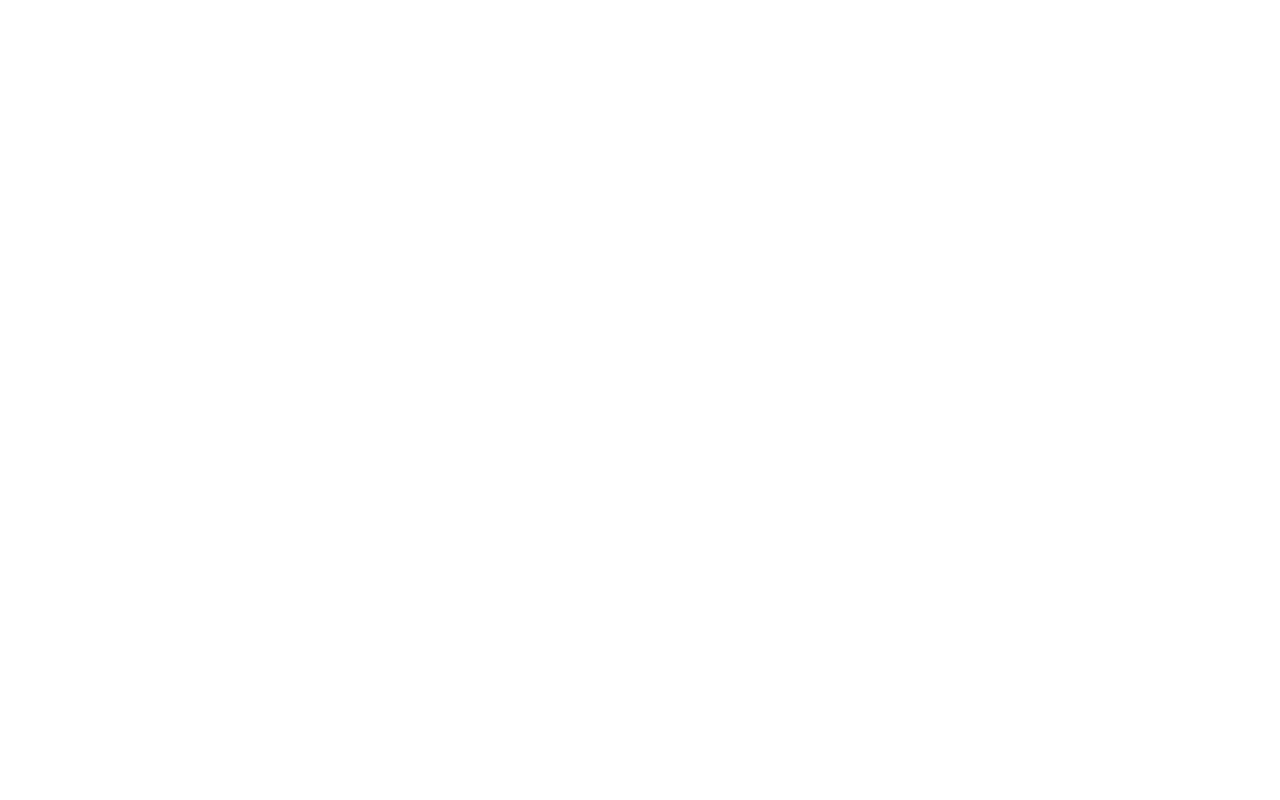
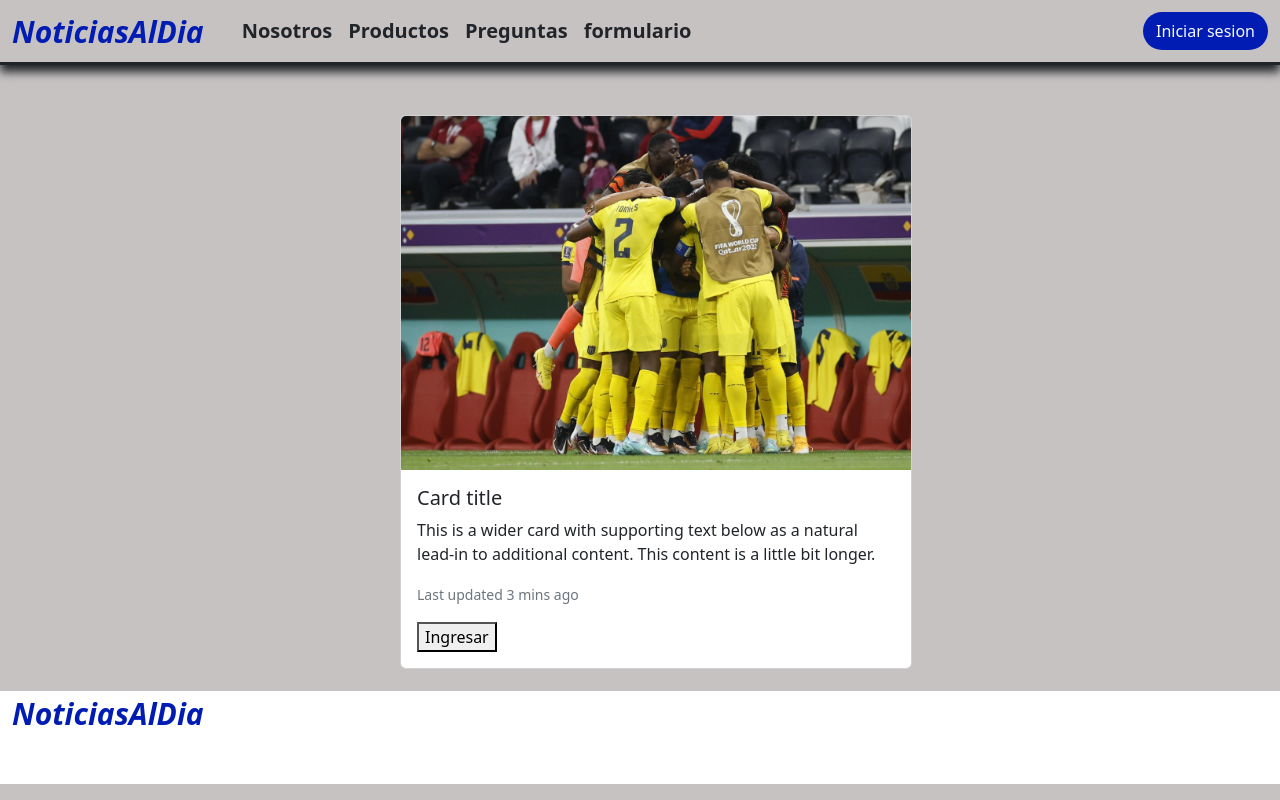
Before and after one commit to marceRocha/trabajo-marcelo, a plain HTML site: page index.html in a window 1280 px wide. Drawn offline with Linux system fonts and the light colour scheme.

Commit message:
incorporando informacion

```diff
--- a/index.html
+++ b/index.html
@@ -6,15 +6,99 @@
     <meta name="viewport" content="width=device-width, initial-scale=1.0">
     <title>Document</title>
     <style>
-        div {
-            background-color: rgb(30, 30, 223);
+        .portada {
+            width: 240px;
+            padding-top: -30px;
         }
+       nav {
+        background-color: rgb(199, 194, 194);
+        border-bottom: solid;
+        box-shadow: 0px 7px 9px;
+       }
+       .logo1 {
+        font-size: 30px;
+        font-style: oblique;
+        color: rgb(1, 28, 179);
+       }
+       .menu {
+        padding-left: 30px;
+        font-size: 20px;
+       }
+       .iniciar-sesion {
+        background: rgb(1, 28, 179);
+        border-radius: 30px;
+       }
+       .tarjeta1 {
+        top: 50px;
+        left: 400px;
+        width: 40%;
+       }
+       .pie {
+        background-color: white;
+       }
+       .cuerpo {
+        background-color: rgb(199, 194, 194);
+       }
     </style>
     <link rel="stylesheet" href="css/bootstrap.min.css">
 </head>
-<body>
+<body class="cuerpo">
+    <nav class="navbar navbar-expand-lg navbar-dark">
+        <div class="container-fluid">
+            <div class="logo1">
+          <a class="nav-link" href="index.html"><b>NoticiasAlDia</b></a>
+          <button class="navbar-toggler" type="button" data-bs-toggle="collapse" data-bs-target="#navbarColor01" aria-controls="navbarColor01" aria-expanded="false" aria-label="Toggle navigation">
+            <span class="navbar-toggler-icon"></span>
+          </button>
+            </div>
 
+          <div class="menu collapse navbar-collapse" id="navbarColor01">
+            <ul class="navbar-nav me-auto">
+              <li class="nav-item">
+                <a class="nav-link text-dark" href="nosotros.php"><b>Nosotros</b></a>
+              </li>
+              <li class="nav-item">
+                <a class="nav-link text-dark" href="#"><b>Productos</b></a>
+              </li>
+              <li class="nav-item">
+                <a class="nav-link text-dark" href="#"><b>Preguntas</b></a>
+              </li>
+              <li class="nav-item">
+                <a class="nav-link text-dark" href="#"><b>formulario</b></a>
+              </li>
+            </ul>
+            <form class="iniciar-sesion">
+              <a type="submit" class="btn text-light" href="inicio-sesion.php">Iniciar sesion</a>
+            </form>
+
+          </div>
+        </div>
+      </nav>
+    <div>
+      <div class="tarjeta1 card mb-5">
+        <img src="img/1b6c0ecda99ff37793c3c96df2ff323726449cc4w.jpg" class="card-img-top" alt="...">
+        <div class="card-body">
+          <h5 class="card-title">Card title</h5>
+          <p class="card-text">This is a wider card with supporting text below as a natural lead-in to additional content. This content is a little bit longer.</p>
+          <p class="card-text"><small class="text-muted">Last updated 3 mins ago</small></p>
+          <button>Ingresar</button>
+        </div>
+      </div>
+    </div>
+    <br>
+    <footer class="pie">
+        <div class="container-fluid">
+        <div class="logo1">
+      <a class="nav-link" href="index.html"><b>NoticiasAlDia</b></a>
+      <button class="navbar-toggler" type="button" data-bs-toggle="collapse" data-bs-target="#navbarColor01" aria-controls="navbarColor01" aria-expanded="false" aria-label="Toggle navigation">
+        <span class="navbar-toggler-icon"></span>
+      </button>
+        </div>
+
+    </footer>
 
       <script src="js/bootstrap.min.js"></script>
 </body>
+
+
 </html>
```
Also changed, not shown: img/1b6c0ecda99ff37793c3c96df2ff323726449cc4w.jpg (added).
